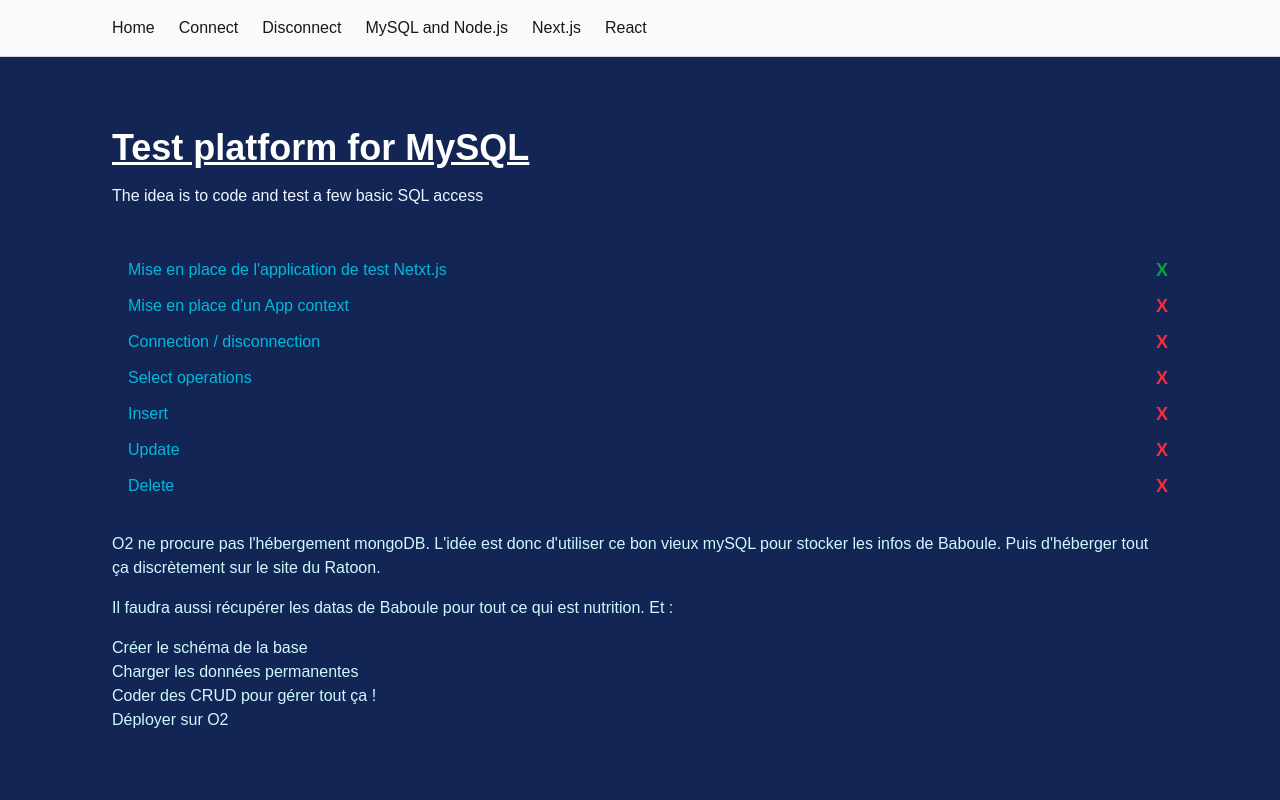
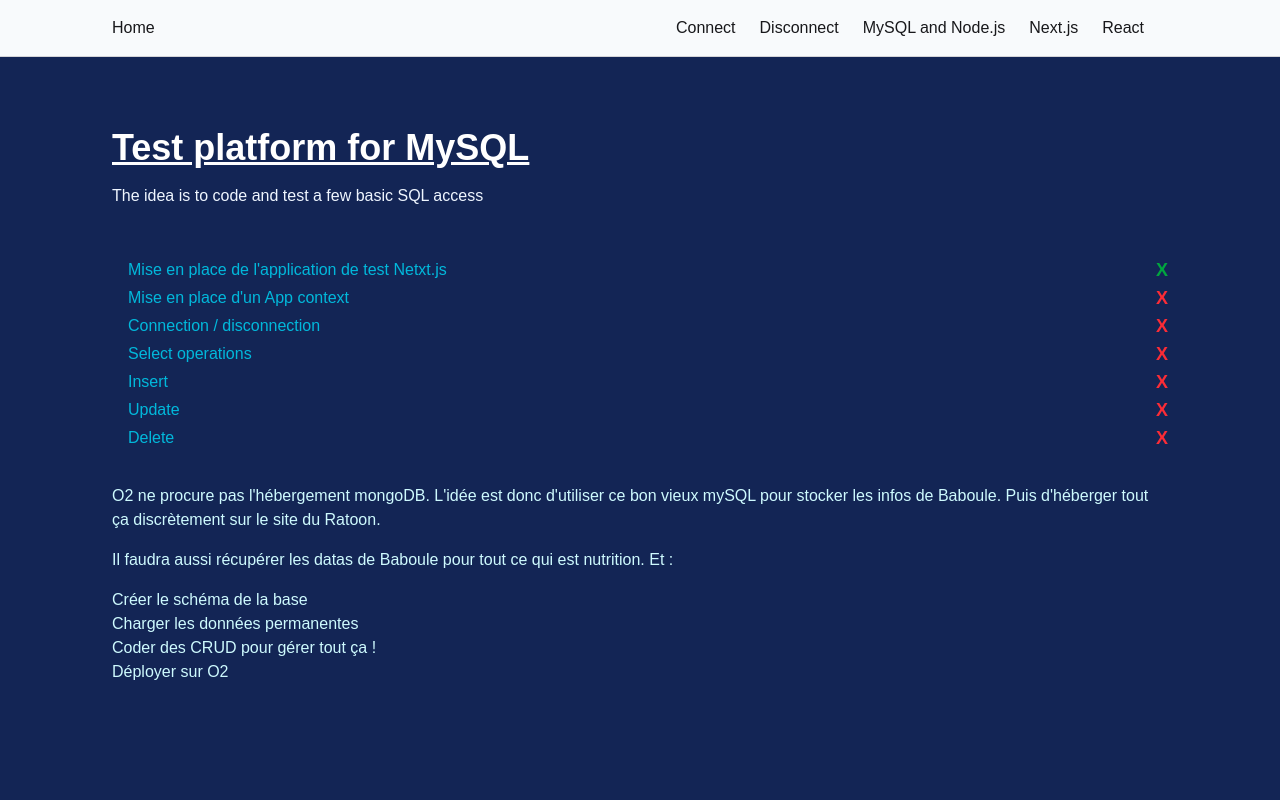
Before and after one commit to yves40/JSWITHSQL, a Next.js app: page / in a window 1280 px wide. Shown: the top 800 px of the page. Built offline with nearby package versions, Linux system fonts and the light colour scheme.

Commit message:
Very small UI changes on main page

```diff
--- a/src/app/page.jsx
+++ b/src/app/page.jsx
@@ -15,27 +15,27 @@ export default async function Home() {
           <span className="pr-4 mr-auto text-cyan-500">Mise en place de l'application de test Netxt.js</span>
           <p className=" text-green-600 rounded-full font-bold text-lg">X</p>
         </li>
-        <li className="flex items-center pl-4 mt-2">
+        <li className="flex items-center pl-4 ">
           <span className="pr-4 mr-auto text-cyan-500">Mise en place d'un App context</span>
           <p className=" text-red-500 rounded-full font-bold text-lg">X</p>
         </li>
-        <li className="flex items-center pl-4 mt-2">
+        <li className="flex items-center pl-4 ">
           <span className="pr-4 mr-auto text-cyan-500">Connection / disconnection</span>
           <p className=" text-red-500 rounded-full font-bold text-lg">X</p>
         </li>
-        <li className="flex items-center pl-4 mt-2">
+        <li className="flex items-center pl-4 ">
           <span className="pr-4 mr-auto text-cyan-500">Select operations</span>
           <p className=" text-red-500 rounded-full font-bold text-lg">X</p>
         </li>
-        <li className="flex items-center pl-4 mt-2">
+        <li className="flex items-center pl-4 ">
           <span className="pr-4 mr-auto text-cyan-500">Insert</span>
           <p className=" text-red-500 rounded-full font-bold text-lg">X</p>
         </li>
-        <li className="flex items-center pl-4 mt-2">
+        <li className="flex items-center pl-4 ">
           <span className="pr-4 mr-auto text-cyan-500">Update</span>
           <p className=" text-red-500 rounded-full font-bold text-lg">X</p>
         </li>
-        <li className="flex items-center pl-4 mt-2">
+        <li className="flex items-center pl-4 ">
           <span className="pr-4 mr-auto text-cyan-500">Delete</span>
           <p className=" text-red-500 rounded-full font-bold text-lg">X</p>
         </li>
--- a/src/components/Navbar.jsx
+++ b/src/components/Navbar.jsx
@@ -10,7 +10,7 @@ export default function Navbar() {
     // u-main-container is defined in globals.css
     <nav className=" fixed z-10 w-full bg-slate-50 border-b border-b-zinc-300">
       <div className="u-main-container flex py-4">
-          <Link href="/" className=" mr-6 text-zinc-900">Home</Link>
+          <Link href="/" className=" mr-6 text-zinc-900 mr-auto">Home</Link>
           <Link href="/connect" className=" mr-6 text-zinc-900">Connect</Link>
           <Link href="/disconnect" className=" mr-6 text-zinc-900">Disconnect</Link>
           <Link href="https://www.w3schools.com/nodejs/nodejs_mysql.asp" className=" mr-6 text-zinc-900" target="_blank">MySQL and Node.js</Link>
```
